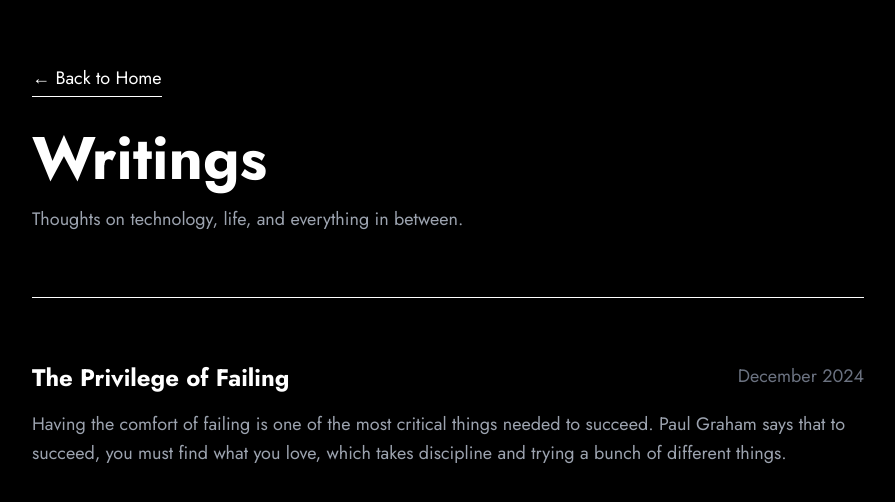
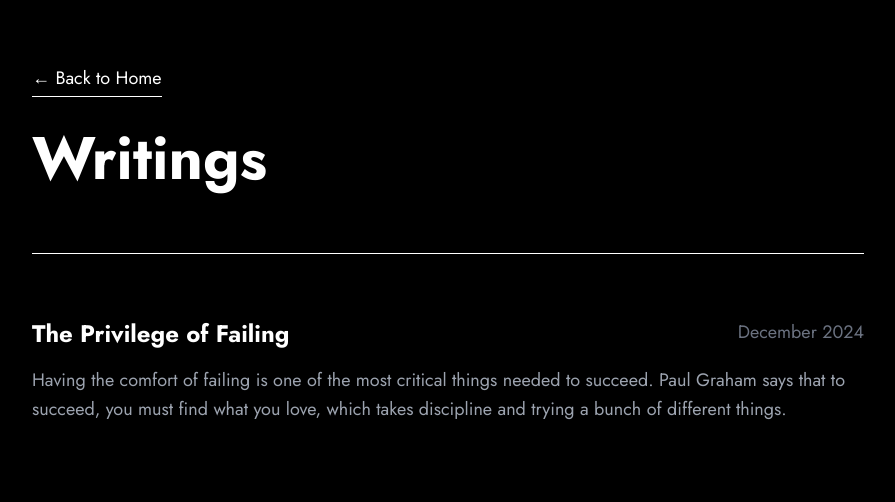
Before and after one commit to khizarrm/my-portfolio, a Next.js app: page /essays in a window 1280 px wide. Shown: the top 502 px of the page, without its empty margins (192-1087 px from the left). Built offline with nearby package versions, Linux system fonts and the light colour scheme.

Commit message:
another change

```diff
--- a/app/essays/page.tsx
+++ b/app/essays/page.tsx
@@ -19,7 +19,6 @@ export default function EssaysPage() {
             ← Back to Home
           </Link>
           <h1 className="text-large font-bold mb-4">Writings</h1>
-          <p className="text-body text-gray-400">Thoughts on technology, life, and everything in between.</p>
         </header>
 
         {/* Divider */}
```
